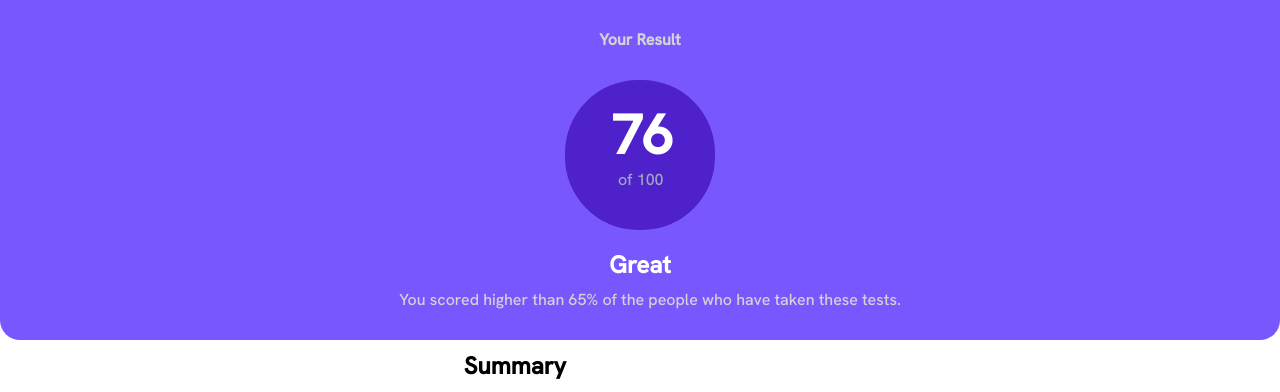
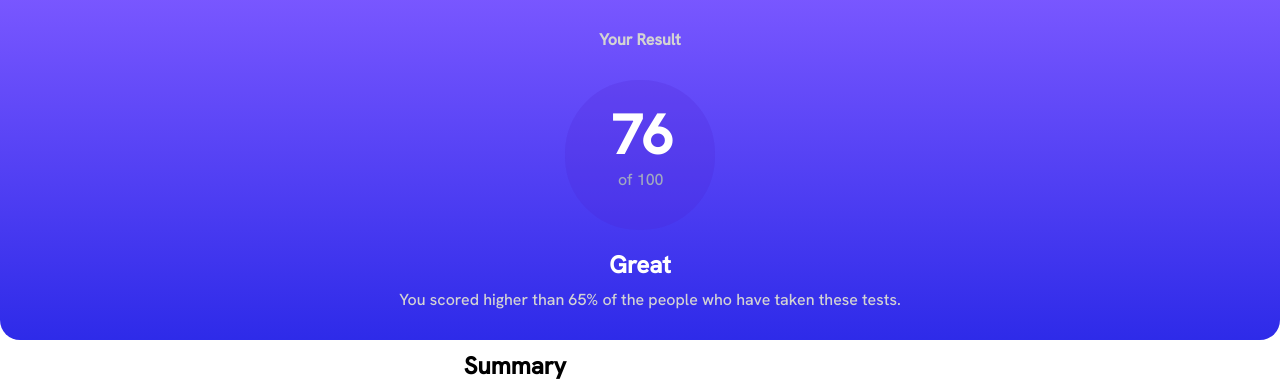
Before and after one commit to Asifdecoder/result-mobile, a plain HTML site: page index.html in a window 1280 px wide. Shown: the top 392 px of the page. Drawn offline with Linux system fonts and the light colour scheme.

Commit message:
new color

```diff
--- a/style.css
+++ b/style.css
@@ -6,8 +6,9 @@
   font-family: 'Hanken Grotesk', sans-serif;
 }
 .up {
-  background-color: hsl(241, 81%, 54%);
-  background-color: hsl(252, 100%, 67%);
+    background-image: linear-gradient(hsl(252, 100%, 67%),hsl(241, 81%, 54%) );
+  /* background-color: hsl(241, 81%, 54%);
+  background-color: hsl(252, 100%, 67%); */
   /* border: 2px solid red; */
   width: 100%;
   min-height: 35vh;
@@ -54,7 +55,8 @@
     align-items: center;
     justify-content: center;
     border-radius: 73px;
-    background-color: hsla(256, 72%, 46%, 1);
+
+    background-color: hsla(256, 72%, 46%, 0.2);
 
 
 }
```
